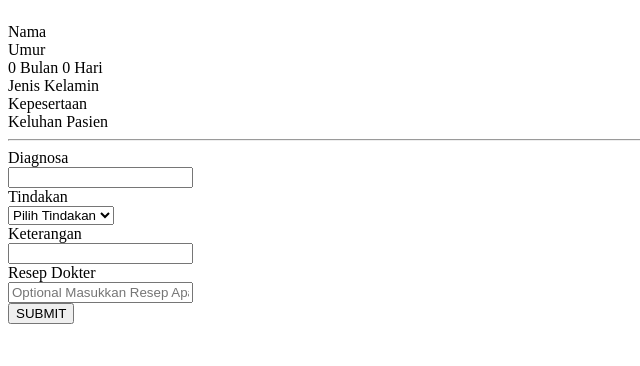
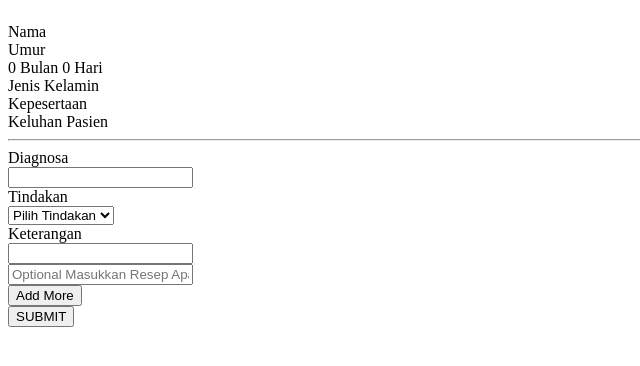
Before and after one commit to yhonart/puskesmassingandaru, a PHP site: page /eletter/pages/polishow.php in a window 1280 px wide. Shown: the part 23-389 px from the top of the page, without its empty margins (0-640 px from the left). Run offline with PHP 8.4, Linux system fonts and the light colour scheme; data comes from the database, SQL or seed files in the repository; data that the repository does not hold is empty.

Commit message:
Update date 19022020

```diff
--- a/pages/polishow.php
+++ b/pages/polishow.php
@@ -153,16 +153,22 @@
                 <input type="text" id="keterangan" name="keterangan" class="form-control" required="">
             </div>
         </div>
-        <div class="form-group">
-            <div class="col col-md-3">
-                <label for="hf-email" class=" form-control-label">Resep Dokter</label>
-            </div>
-            <div class="col-12 col-md-9">
-                <input type="text" id="resep" name="resep" class="form-control" placeholder="Optional Masukkan Resep Apabila Ada">
+        <div id="dynamic_field">
+            <div class="form-group">
+                <div class="col col-md-3">
+                    <!-- <label for="hf-email" class=" form-control-label"><b><u>Resep Dokter</u></b></label> -->
+                </div>
+                <div class="col-12 col-md-6">
+                    <input type="text" id="resep" name="resep[]" class="form-control" placeholder="Optional Masukkan Resep Apabila Ada">
+                </div>
+                <div>
+                    <button type="button" class="btn btn-info btn-xs" name="addmore" id="addmore">Add More</button>
+                </div>
             </div>
         </div>
+
         <div class="form-group text-center">
-            <button type="submit" onkeypress="return isNumberKey(event)" name="submit" id="submit" class="btn btn-success btn-sm"><i class="ace-icon fa fa-check"></i> SUBMIT</button>
+            <button name="submit" id="submit" class="btn btn-success btn-sm"><i class="ace-icon fa fa-check"></i> SUBMIT</button>
         </div>
         </form>
         </div>
@@ -170,6 +176,16 @@
 </div>
 
 <script type="text/javascript">
+$(document).ready(function(){
+    var i=1;
+    $('#addmore').click(function(){
+        i++;
+        $($dynamic_field).append(
+            "<div class='form-group' id='row"+i+"'><div></div class='col col-md'></div><div class='col-12 col-md-6'><input class='form-control' name='resep[]' id='resep' type='text'></div>"
+        );
+    });
+});
+
 $(document).ready(function(){
   $("form#formanamnesa").submit(function(event){
     document.getElementById("submit").disabled='true';
```
